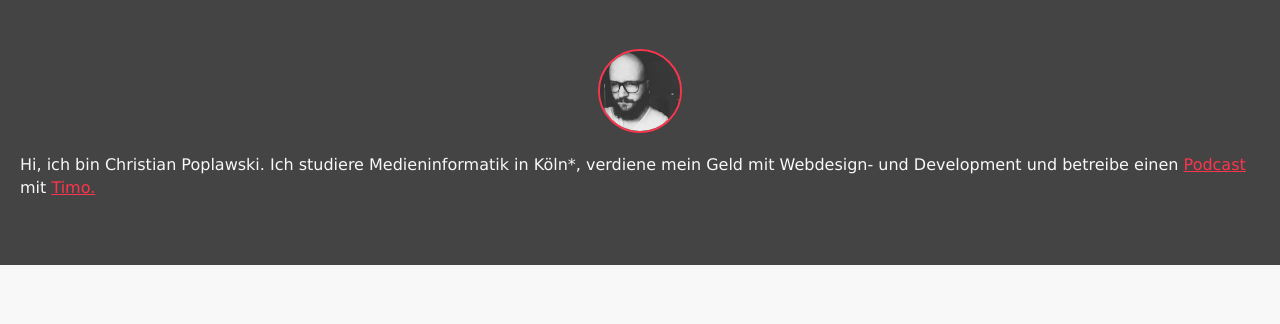
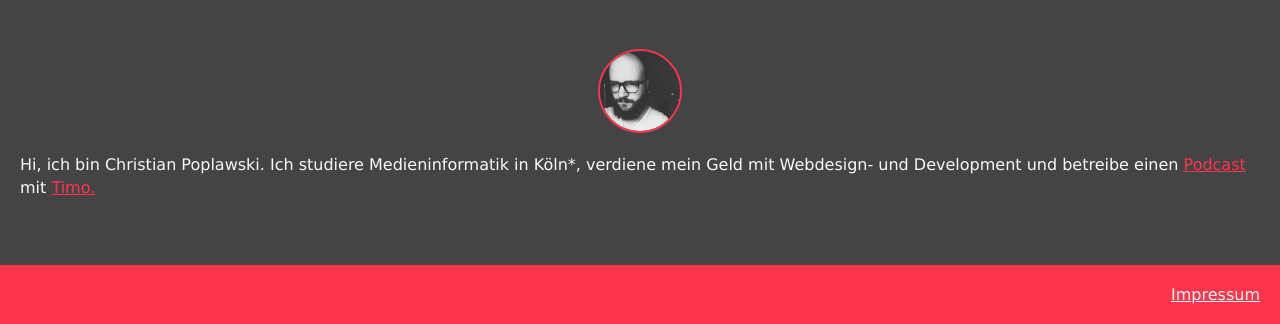
Before and after one commit to Plsr/crushed, a PHP site: page / in a window 1280 px wide. Shown: the part 637-961 px from the top of the page. Before the commit the page ends 902 px from the top, so only its background shows below. Run offline with PHP 8.4, Linux system fonts and the light colour scheme.

Commit message:
Added footer styling

```diff
--- a/index.html
+++ b/index.html
@@ -48,5 +48,8 @@
       Hi, ich bin Christian Poplawski. Ich studiere Medieninformatik in Köln*, verdiene mein Geld mit Webdesign- und Development und betreibe einen <a href="#">Podcast</a> mit <a href="#">Timo.</a>
     </p>
   </div>
+  <footer class="c_page-footer">
+    <a href="#">Impressum</a>
+  </footer>
 </body>
 </html>
--- /dev/null
+++ b/scss/component/_c_page-footer.scss
@@ -0,0 +1,12 @@
+.c_page-footer {
+  background-color: $accentcolor;
+  padding: 20px;
+
+  a {
+    color: $lightgrey;
+    font-size: 16px;
+    float: right;
+  }
+
+  @include clearfix;
+}
--- a/scss/style.scss
+++ b/scss/style.scss
@@ -19,6 +19,7 @@
 @import 'component/c_pagination';
 @import 'component/c_btn-pagination';
 @import 'component/c_img-portrait';
+@import 'component/c_page-footer';
 
 // Layouts
 @import 'layout/site-header';
--- a/style.css
+++ b/style.css
@@ -471,6 +471,18 @@ h2.c_post-title {
   margin: 0 auto;
   margin-bottom: 20px; }
 
+.c_page-footer {
+  background-color: #FC354C;
+  padding: 20px; }
+  .c_page-footer a {
+    color: #F8F8F8;
+    font-size: 16px;
+    float: right; }
+  .c_page-footer:after {
+    content: "";
+    display: table;
+    clear: both; }
+
 .site-header {
   background-color: #F8F8F8;
   -webkit-box-shadow: 0px 1px 0px 0px rgba(0, 0, 0, 0.16);
```
